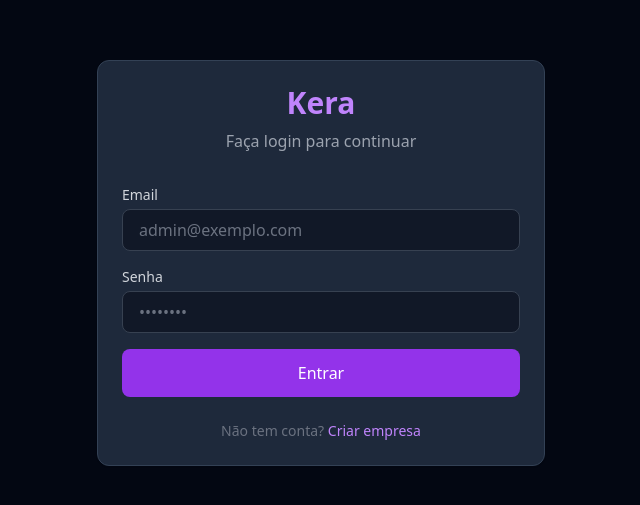
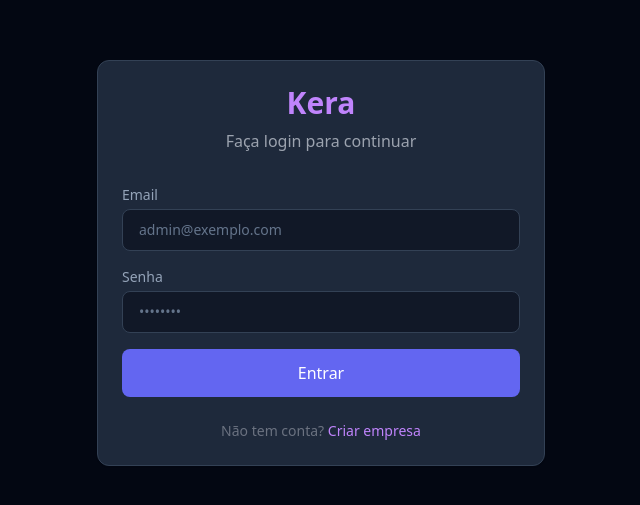
Before and after one commit to juniorsta/max, a Next.js app in the folder frontend/: page /login in a window 1280 px wide. Shown: the part 137-642 px from the top of the page, without its empty margins (319-959 px from the left). Built offline with nearby package versions, Linux system fonts and the light colour scheme.

Commit message:
fix: rebuild superadmin with correct UI Book colors and complete backend

```diff
--- a/frontend/components/Button.tsx
+++ b/frontend/components/Button.tsx
@@ -5,21 +5,20 @@ import { ButtonHTMLAttributes, forwardRef } from 'react';
 type ButtonVariant = 'primary' | 'secondary' | 'outline' | 'danger' | 'ghost';
 type ButtonSize = 'sm' | 'md' | 'lg';
 
-interface ButtonProps
-  extends ButtonHTMLAttributes<HTMLButtonElement> {
+interface ButtonProps extends ButtonHTMLAttributes<HTMLButtonElement> {
   variant?: ButtonVariant;
   size?: ButtonSize;
 }
 
 export const Button = forwardRef<HTMLButtonElement, ButtonProps>(
   ({ className = '', variant = 'primary', size = 'md', children, ...props }, ref) => {
-    const base = 'inline-flex items-center justify-center font-medium rounded-lg transition-colors focus:outline-none focus:ring-2 focus:ring-offset-2 focus:ring-offset-gray-950 disabled:opacity-50 disabled:cursor-not-allowed';
+    const base = 'inline-flex items-center justify-center font-medium rounded-lg transition-all duration-200 focus:outline-none focus:ring-2 focus:ring-offset-2 focus:ring-offset-[#0F172A] disabled:opacity-50 disabled:cursor-not-allowed';
     const variants = {
-      primary: 'bg-purple-600 text-white hover:bg-purple-700 focus:ring-purple-500',
-      secondary: 'bg-gray-800 text-white hover:bg-gray-700 focus:ring-gray-500',
-      outline: 'border border-gray-700 bg-transparent hover:bg-gray-800 focus:ring-gray-500',
-      danger: 'bg-red-600 text-white hover:bg-red-700 focus:ring-red-500',
-      ghost: 'bg-transparent hover:bg-gray-800 focus:ring-gray-500',
+      primary: 'bg-[#6366F1] text-white hover:bg-[#4F46E5] focus:ring-[#6366F1]',
+      secondary: 'bg-[#1E293B] text-white hover:bg-[#334155] border border-[#334155] focus:ring-[#6366F1]',
+      outline: 'border border-[#334155] bg-transparent hover:bg-[#1E293B] text-[#F8FAFC] focus:ring-[#6366F1]',
+      danger: 'bg-[#EF4444] text-white hover:bg-[#DC2626] focus:ring-[#EF4444]',
+      ghost: 'bg-transparent hover:bg-[#1E293B] text-[#94A3B8] hover:text-[#F8FAFC] focus:ring-[#6366F1]',
     };
     const sizes = {
       sm: 'px-3 py-1.5 text-sm',
--- a/frontend/components/Input.tsx
+++ b/frontend/components/Input.tsx
@@ -4,8 +4,7 @@ import { InputHTMLAttributes, forwardRef } from 'react';
 
 type InputLabel = string | React.ReactNode;
 
-interface InputProps
-  extends InputHTMLAttributes<HTMLInputElement> {
+interface InputProps extends InputHTMLAttributes<HTMLInputElement> {
   label?: InputLabel;
   error?: string;
 }
@@ -15,14 +14,14 @@ export const Input = forwardRef<HTMLInputElement, InputProps>(
     return (
       <div className="w-full">
         {label && (
-          <label className="block text-sm font-medium text-gray-300 mb-1">{label}</label>
+          <label className="block text-sm font-medium text-[#94A3B8] mb-1">{label}</label>
         )}
         <input
           ref={ref}
-          className={`w-full px-4 py-2 bg-gray-900 border border-gray-700 rounded-lg text-white placeholder-gray-500 focus:outline-none focus:ring-2 focus:ring-purple-500 focus:border-transparent disabled:bg-gray-800 disabled:cursor-not-allowed ${error ? 'border-red-500 focus:ring-red-500' : ''} ${className}`}
+          className={`w-full px-4 py-2.5 bg-[#111827] border border-[#334155] rounded-lg text-[#F8FAFC] placeholder-[#64748B] text-sm focus:outline-none focus:ring-2 focus:ring-[#6366F1] focus:border-transparent disabled:bg-[#0F172A] disabled:cursor-not-allowed ${error ? 'border-[#EF4444] focus:ring-[#EF4444]' : ''} ${className}`}
           {...props}
         />
-        {error && <p className="mt-1 text-sm text-red-400">{error}</p>}
+        {error && <p className="mt-1 text-sm text-[#EF4444]">{error}</p>}
       </div>
     );
   }
```
Also changed, not shown: 1 other file (tests, documents, lock files or other folders).
